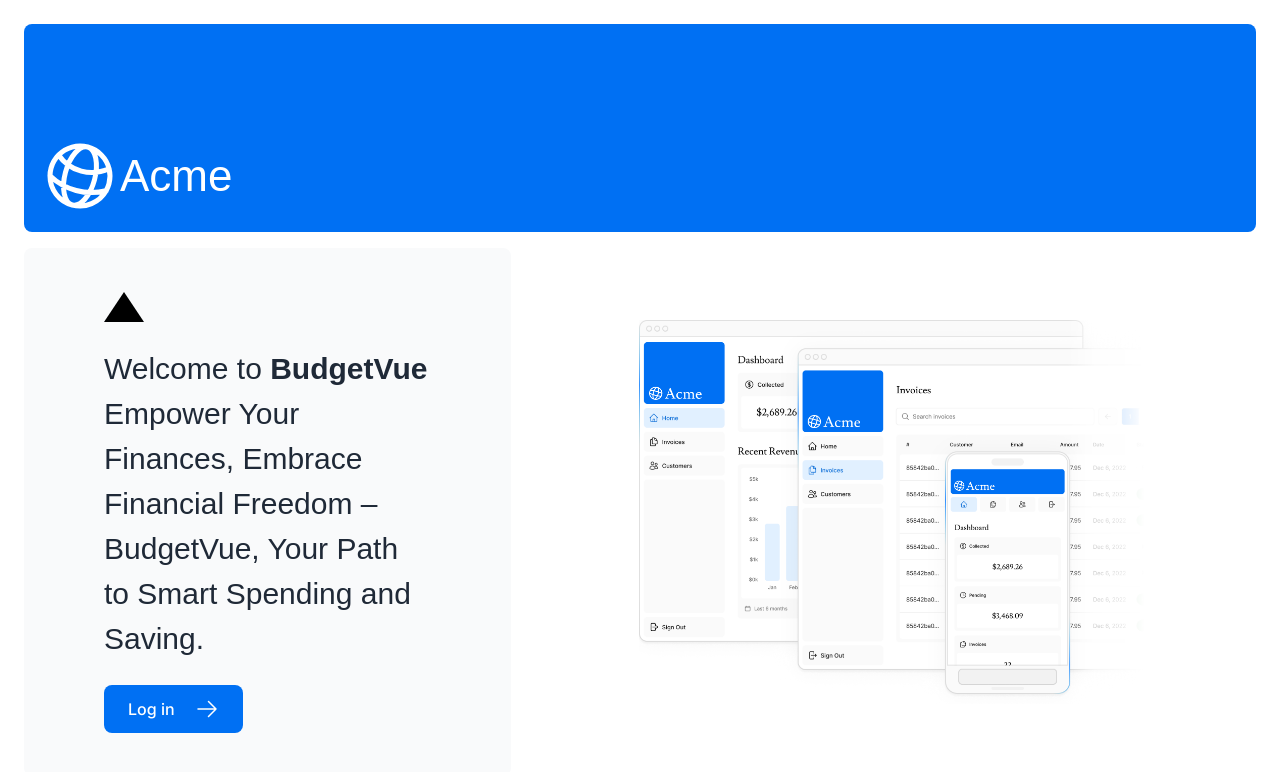
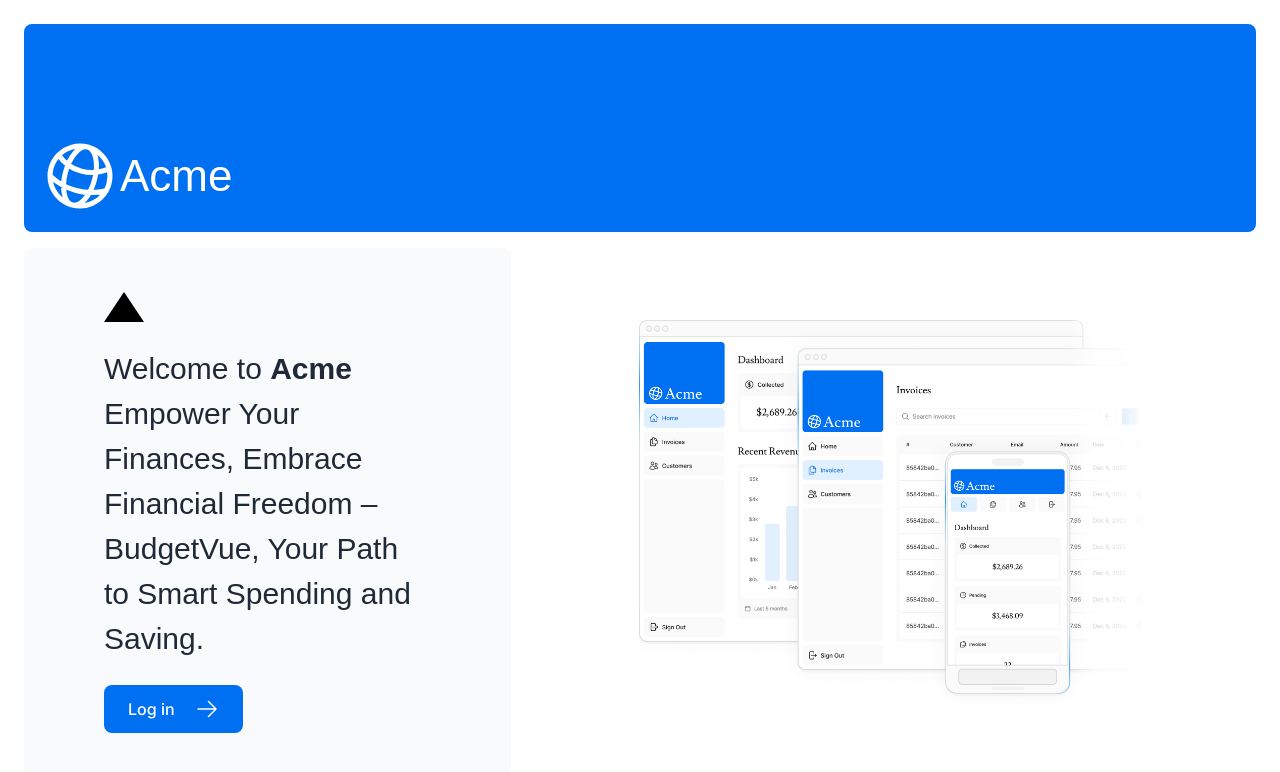
Before and after one commit to zorenthegreat/nextjs-dashboard, a Next.js app: page / in a window 1280 px wide. Shown: the top 772 px of the page. Built offline with nearby package versions, Linux system fonts and the light colour scheme; a web font is replaced by a local one.

Commit message:
update:UI

```diff
--- a/app/layout.tsx
+++ b/app/layout.tsx
@@ -5,8 +5,8 @@ import { Metadata } from 'next';
 
 export const metadata: Metadata = {
   title: {
-    template: '%s | BudgetVue',
-    default: 'BudgetVue',
+    template: '%s | ACME',
+    default: 'ACME',
   },
   description: 'The official Next.js Learn Dashboard built with App Router.',
   metadataBase: new URL('https://next-learn-dashboard.vercel.sh'),
--- a/app/page.tsx
+++ b/app/page.tsx
@@ -16,7 +16,7 @@ export default function Page() {
           <p
             className={`${lusitana.className} text-xl text-gray-800 md:text-3xl md:leading-normal`}
           >
-           Welcome to <strong> BudgetVue</strong> Empower Your Finances,
+           Welcome to <strong> Acme</strong> Empower Your Finances,
             Embrace Financial Freedom – BudgetVue, Your Path to Smart Spending
             and Saving.
           </p>
```
